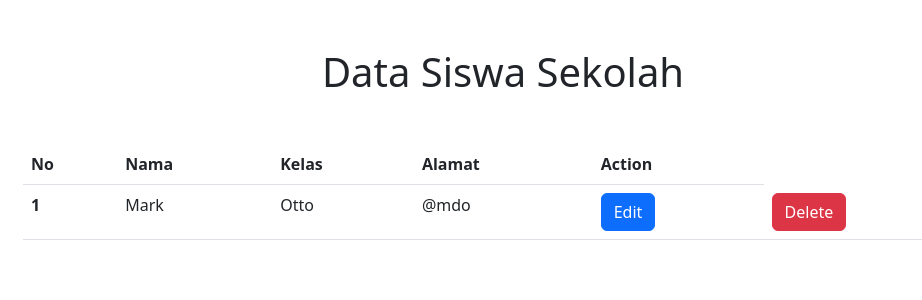
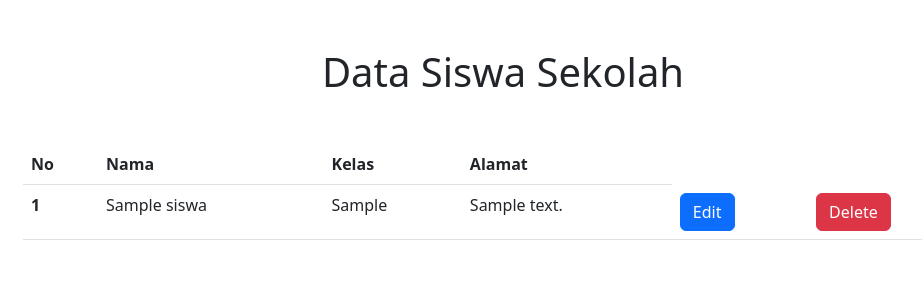
Before and after one commit to Romzyyy/tugas_kursus, a PHP site: page / in a window 1280 px wide. Shown: the top 300 px of the page, without its empty margins (137-1059 px from the left). Run offline with PHP 8.4, Linux system fonts and the light colour scheme; tables that the repository leaves empty or names only in its code hold one stand-in row (values such as "Sample post").

Commit message:
finishid for tampilan data siswa

```diff
--- a/config.php
+++ b/config.php
@@ -1,3 +1,3 @@
 <?php
-$connection = mysqli_connect("localhost", "root", "", "sekolah");
+$connect = mysqli_connect("localhost", "root", "", "sekolah");
 ?>
--- a/index.php
+++ b/index.php
@@ -24,19 +24,27 @@
                     <th scope="col">Nama</th>
                     <th scope="col">Kelas</th>
                     <th scope="col">Alamat</th>
-                    <th scope="col">Action</th>
                 </tr>
             </thead>
-            <tbody>
-                <tr>
-                    <th scope="row">1</th>
-                    <td>Mark</td>
-                    <td>Otto</td>
-                    <td>@mdo</td>
-                    <td><button type="button" class="btn btn-primary">Edit</button></td>
-                    <td><button type="button" class="btn btn-danger">Delete</button></td>
-                </tr>
-            </tbody>
+            <?php
+            include "config.php";
+            $no = 1;
+            $data = mysqli_query($connect, "select * from siswa")or die (mysqli_error($connect));
+            while ($tampil = mysqli_fetch_array($data)){
+              echo" <tbody>
+              <tr>
+                  <th>$no</th>
+                  <td>$tampil[nama_siswa]</td>
+                  <td>$tampil[kelas]</td>
+                  <td>$tampil[alamat_siswa]</td>
+                  <td><button type='button' class='btn btn-primary'>Edit</button></td>
+                  <td><button type='button' class='btn btn-danger'>Delete</button></td>
+              </tr>
+          </tbody>";
+          $no++;
+            }
+            ?>
+
         </table>
     </div>
 
```
